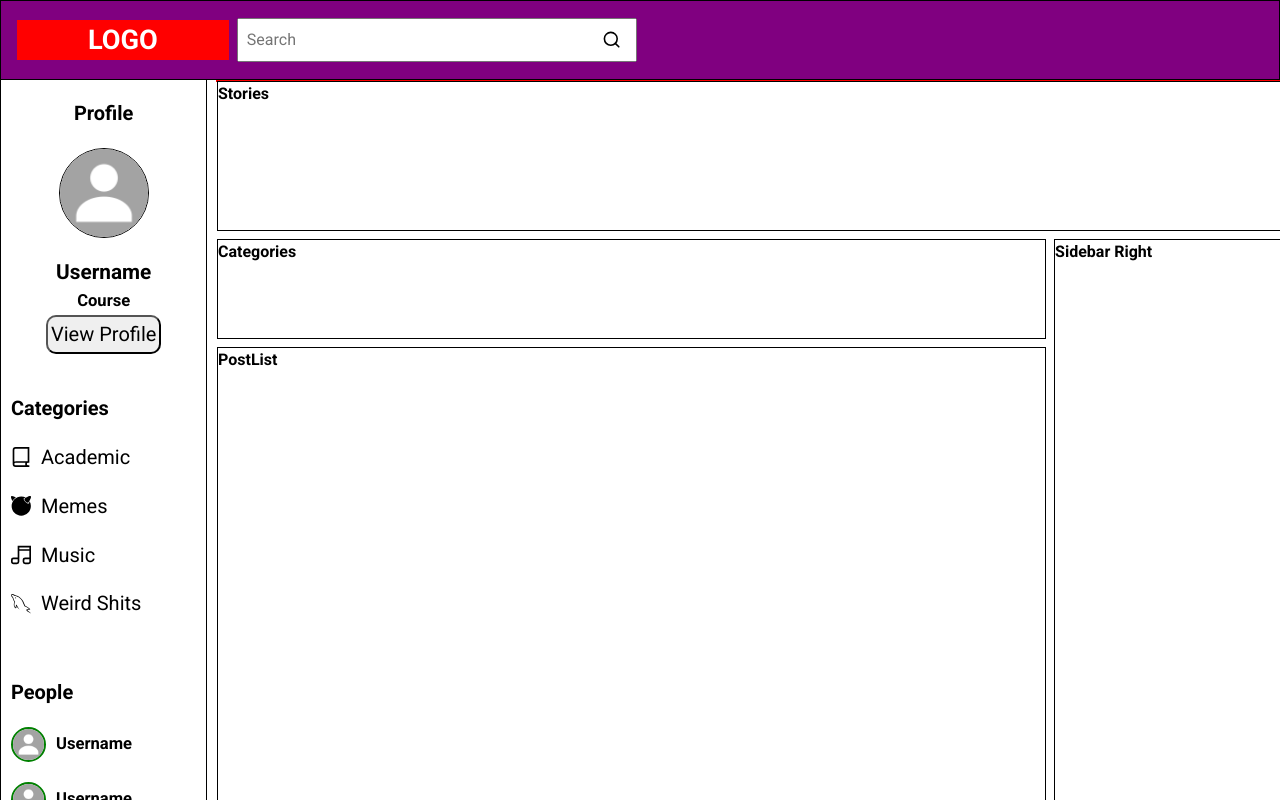
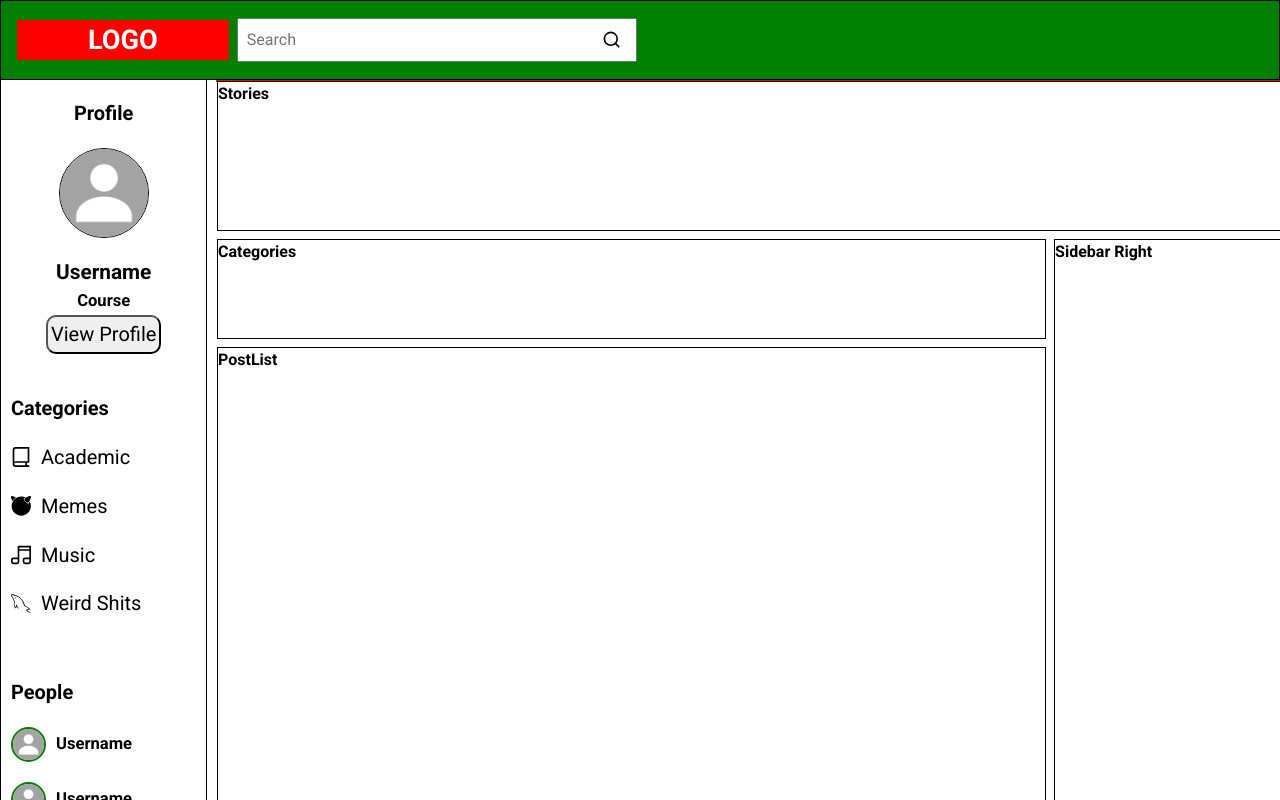
Before and after one commit to CarlConradDeclaro/newJS, a React (Vite) app in the folder frontend/: page / in a window 1280 px wide. Shown: the top 800 px of the page. Built offline with nearby package versions, Linux system fonts and the light colour scheme; a web font is replaced by a local one.

Commit message:
change color green

```diff
--- a/frontend/src/components/Navbar/Navbar.css
+++ b/frontend/src/components/Navbar/Navbar.css
@@ -6,7 +6,7 @@
     width: 100vw;
     z-index: 9;
     height: 5rem;
-    background-color: purple;
+    background-color: green;
 }
 
 .toggle-icon {
```
